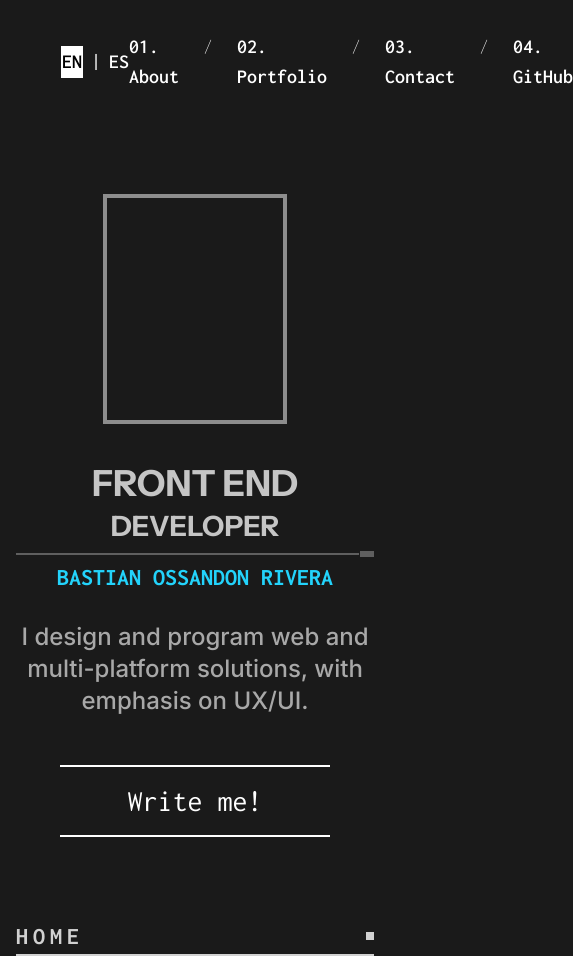
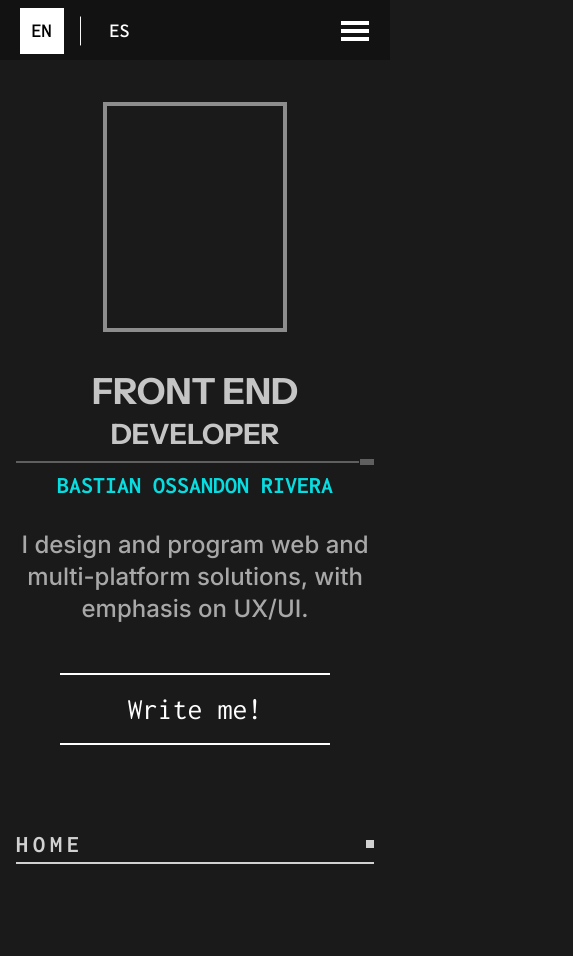
Before and after one commit to BastianOR/bodev-portfolio, a React (Vite) app: page / in a window 390 px wide. Shown: the whole page, 573 px wide, since content can reach past the window. After the commit the page ends 864 px from the top, so only its background shows below. Built offline with nearby package versions, Linux system fonts and the light colour scheme.

Commit message:
Added a mobile navigation menu.

```diff
--- a/src/App.tsx
+++ b/src/App.tsx
@@ -1,3 +1,4 @@
+import MobileNavbar from "./components/navbar/mobile-navbar"
 import Navbar from "./components/navbar/navbar"
 import Home from "./sections/Home/Home"
 
@@ -5,6 +6,7 @@ function App() {
 
   return (
     <>
+    <MobileNavbar />
     <Navbar />
     <Home />
     </>
--- /dev/null
+++ b/src/components/navbar/mobile-navbar.tsx
@@ -0,0 +1,51 @@
+import { IoMdPerson } from "react-icons/io";
+import { IoIosCopy } from "react-icons/io";
+import { FaPhone } from "react-icons/fa6";
+import { FaGithub } from "react-icons/fa6";
+import { GiHamburgerMenu } from "react-icons/gi";
+import { useState } from "react";
+
+export default function MobileNavbar() {
+
+  const [isNavOpen, setIsNavOpen] = useState(false);
+
+  return (
+    <div className={`${isNavOpen ? " h-[318px] " : " h-[60px] "} gap-2 xxs:h-[60px] overflow-hidden transition-all duration-500 ease-in-out fixed top-0 bg-[var(--mobile-menu-bg)] w-full py-2 px-[5vw] z-30 xmd:hidden flex flex-col items-center`}>
+
+
+      {/* Navigation Top, HStack */}
+      <section className="w-full flex flex-row items-center justify-between inconsolata text-[20px]">
+
+
+        {/* Left side, HStacked */}
+        <div aria-description="Language/Idioma" className="flex gap-2">
+          <button className="py-2 px-3 font-semibold text-black bg-white">
+            EN
+          </button>
+          <span className="font-thin text-4xl">|</span>
+          <button className="py-2 px-3 font-semibold ">ES</button>
+        </div>
+
+        {/* Right side, HStacked */}
+        <div className="flex gap-0 xxs:gap-8">
+            <a className="hidden xxs:inline" href=""><IoMdPerson size={32} /></a>
+            <a className="hidden xxs:inline" href=""><IoIosCopy size={32} /></a>
+            <a className="hidden xxs:inline" href=""><FaPhone size={28} /></a>
+            <a className="hidden xxs:inline" target="_blank" href="https://github.com/BastianOR"><FaGithub size={32} /></a>
+            <button className="xxs:hidden" onClick={() => setIsNavOpen(!isNavOpen)}>
+              <GiHamburgerMenu size={32} />
+            </button>
+        </div>
+      </section>
+
+      {/* Navigation Menu at the bottom, VStack */}
+      <nav className={`h-[248px] overflow-hidden flex xxs:h-0 flex-col w-full items-center inconsolata text-[20px]`}>
+        <a className="py-4 hover:bg-[#ffffff17] w-full text-center" href="">About</a>
+        <a className="py-4 hover:bg-[#ffffff17] w-full text-center" href="">Portfolio</a>
+        <a className="py-4 hover:bg-[#ffffff17] w-full text-center" href="">Contact me</a>
+        <a className="py-4 hover:bg-[#ffffff17] w-full text-center" href="https://github.com/BastianOR" target="_blank">GitHub</a>
+      </nav>
+
+    </div>
+  );
+}
--- a/src/components/navbar/navbar.css
+++ b/src/components/navbar/navbar.css
@@ -2,7 +2,7 @@
     @apply flex gap-6;
 }
 .navbar a {
-    @apply hover:text-[#23D3FB] cursor-default;
+    @apply hover:text-[var(--accent)] cursor-default;
 }
 .navbar span {
     @apply font-thin;
--- a/src/components/navbar/navbar.tsx
+++ b/src/components/navbar/navbar.tsx
@@ -2,7 +2,7 @@ import "./navbar.css";
 
 export default function Navbar() {
   return (
-    <div className="min-w-[300px] mt-[32px] w-full max-w-[1197px]">
+    <div className="min-w-[300px] mt-[32px] w-full max-w-[1197px] hidden xmd:block">
       <section className="mx-[61px] flex justify-between items-center inconsolata text-[20px] font-semibold">
         <div aria-description="Language/Idioma" className="flex gap-2">
           <button className="text-black bg-white px-[1px]">EN</button>
--- a/src/index.css
+++ b/src/index.css
@@ -4,6 +4,11 @@
 @tailwind utilities;
 
 :root {
+
+  --main-bg: #1A1A1A;
+  --mobile-menu-bg: #101010b7;
+  --accent: #07dde1;
+
   font-family: Inter, "Inter", serif, system-ui, Avenir, Helvetica, Arial, sans-serif;
   line-height: 1.5;
   font-weight: 400;
@@ -24,7 +29,7 @@ body, #root {
   min-height: 100vh;
   @apply w-full flex flex-col items-center;
   color: #ffffff;
-  background-color: #1A1A1A;
+  background-color: var(--main-bg);
 }
 
 .inter {
@@ -50,7 +55,7 @@ h1 {
 }
 
 h6 {
-  @apply inconsolata font-bold text-[#23D3FB] text-2xl;
+  @apply inconsolata font-bold text-[var(--accent)] text-2xl;
 }
 
 
--- a/tailwind.config.js
+++ b/tailwind.config.js
@@ -10,6 +10,7 @@ export default {
       xs: "580px",
       sm: "640px",
       md: "768px",
+      xmd: "840px",
       lg: "1024px",
       xl: "1280px",
       "2xl": "1536px",
```
